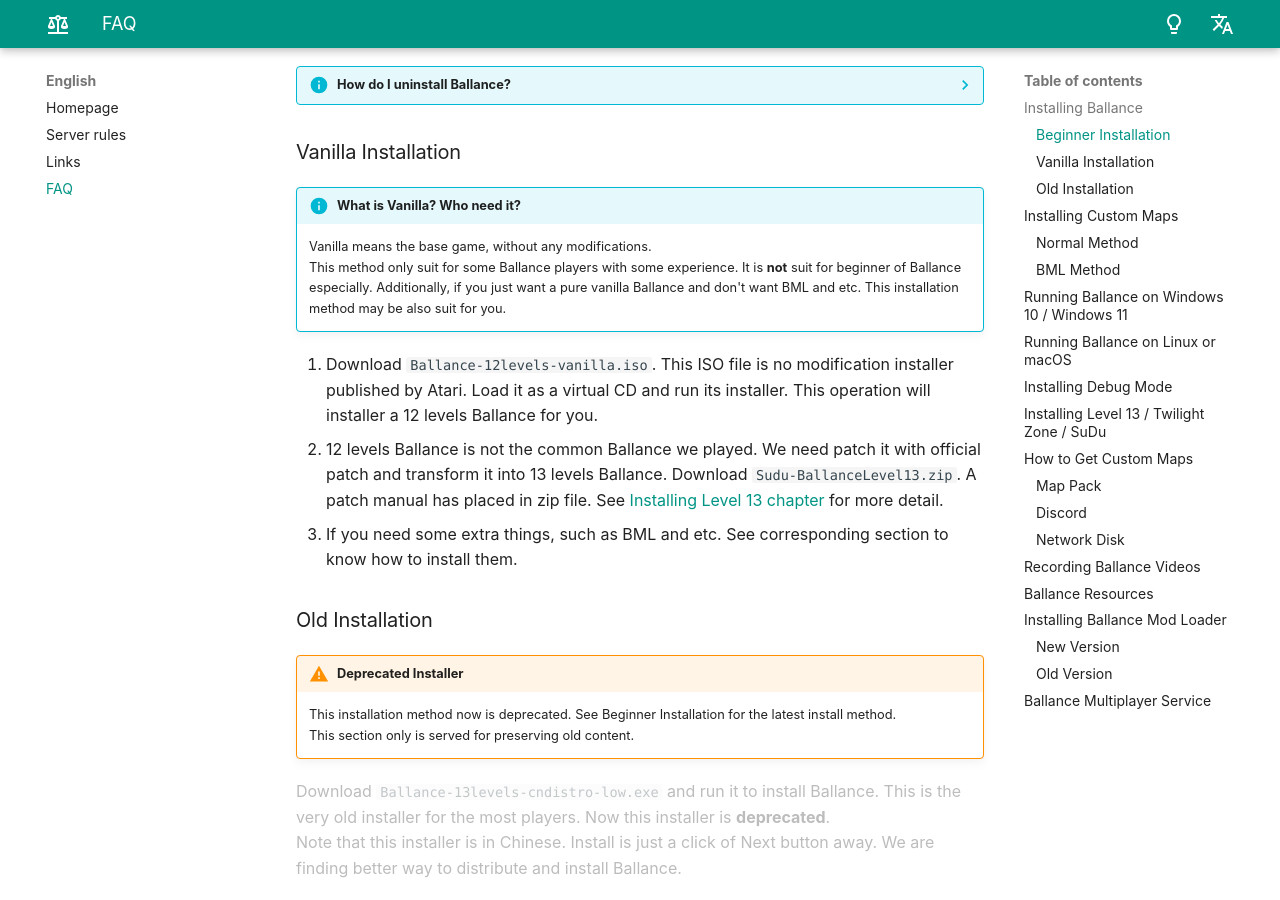
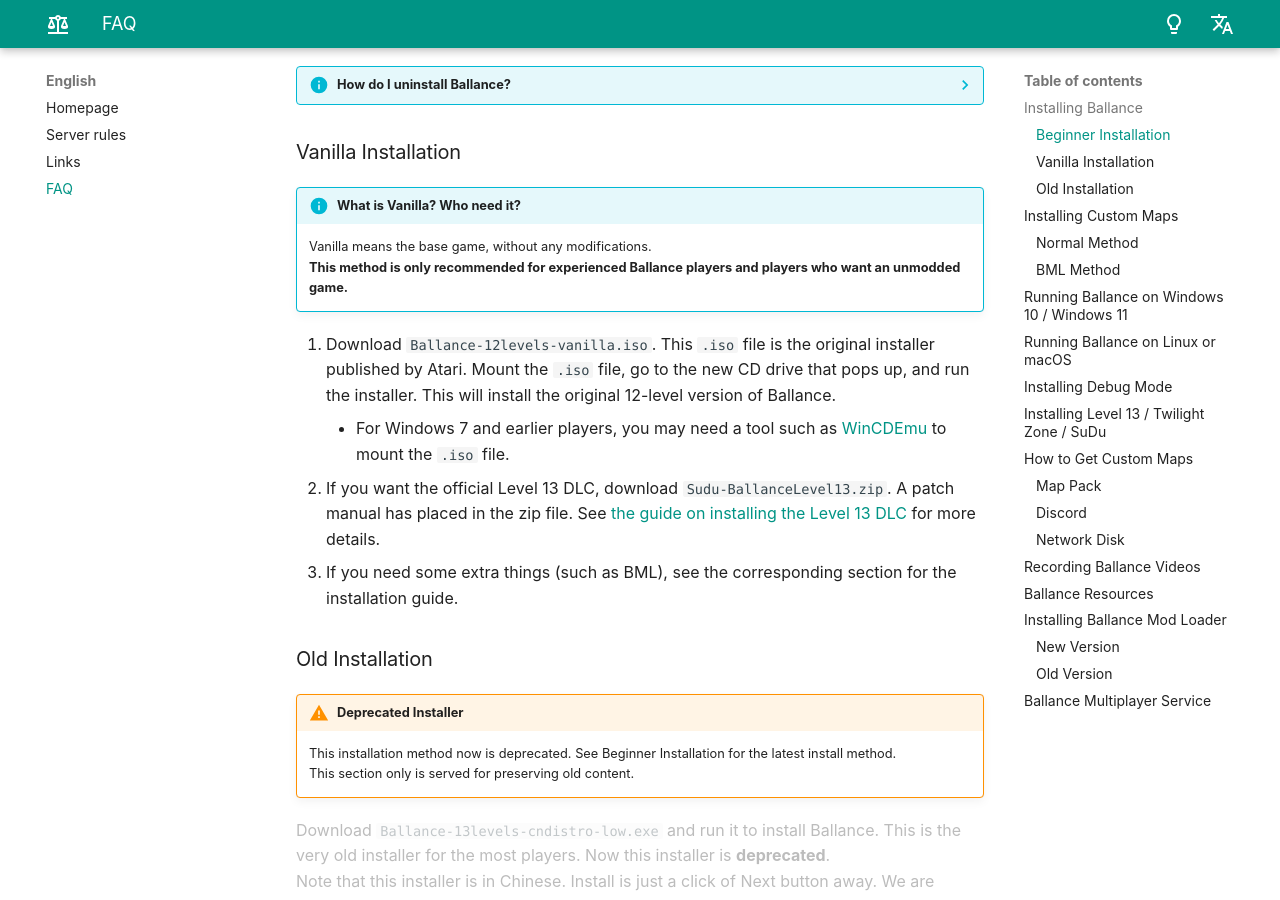
Before and after one commit to yyc12345/ballance-discord-rules, an MkDocs documentation site: the page built from docs/en/faq.md, in a window 1280 px wide and 900 px high, scrolled down 1244 px. Built offline with MkDocs 1.6.1 and Material for MkDocs 9.7.7, drawn with Linux system fonts in a browser that asks for light colours; comment, search, counter and statistics services are not loaded.

Commit message:
Rewrite vanilla installation guide

```diff
--- a/docs/en/faq.md
+++ b/docs/en/faq.md
@@ -41,11 +41,12 @@
 
 !!! info "What is Vanilla? Who need it?"
     Vanilla means the base game, without any modifications.
-    This method only suit for some Ballance players with some experience. It is **not** suit for beginner of Ballance especially. Additionally, if you just want a pure vanilla Ballance and don't want BML and etc. This installation method may be also suit for you.
+    **This method is only recommended for experienced Ballance players and players who want an unmodded game.**
 
-0. Download `Ballance-12levels-vanilla.iso`. This ISO file is no modification installer published by Atari. Load it as a virtual CD and run its installer. This operation will installer a 12 levels Ballance for you.
-0. 12 levels Ballance is not the common Ballance we played. We need patch it with official patch and transform it into 13 levels Ballance. Download `Sudu-BallanceLevel13.zip`. A patch manual has placed in zip file. See [Installing Level 13 chapter](#jump-6) for more detail.
-0. If you need some extra things, such as BML and etc. See corresponding section to know how to install them.
+1. Download `Ballance-12levels-vanilla.iso`. This `.iso` file is the original installer published by Atari. Mount the `.iso` file, go to the new CD drive that pops up, and run the installer. This will install the original 12-level version of Ballance.
+    - For Windows 7 and earlier players, you may need a tool such as [WinCDEmu](https://wincdemu.sysprogs.org/download/) to mount the `.iso` file.
+2. If you want the official Level 13 DLC, download `Sudu-BallanceLevel13.zip`. A patch manual has placed in the zip file. See [the guide on installing the Level 13 DLC](#jump-6) for more details.
+3. If you need some extra things (such as BML), see the corresponding section for the installation guide.
 
 ### <span id="jump-1-3">Old Installation</span>
 
```
